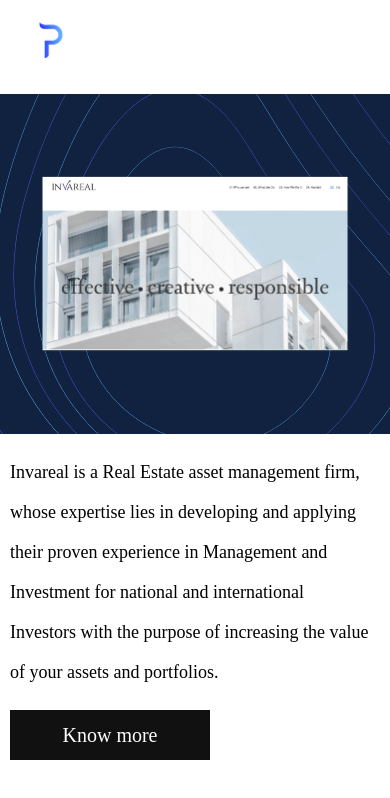
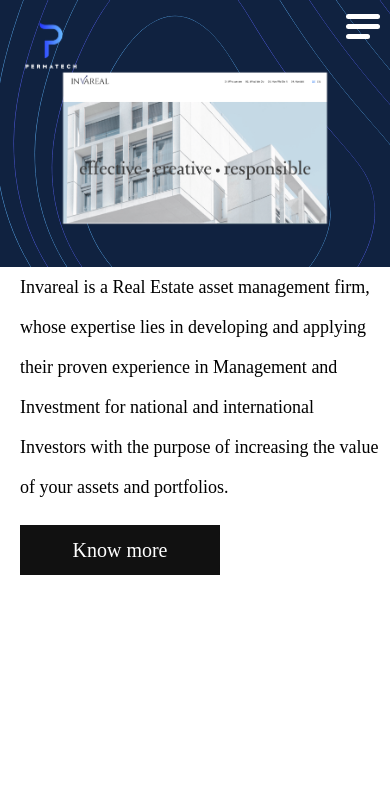
Before and after one commit to shishiraRajK/project_p, a React (Create React App) app: page /project/prj001/ in a window 390 px wide. Shown: the top 798 px of the page. Built offline with nearby package versions, Linux system fonts and the light colour scheme.

Commit message:
padding issues

```diff
--- a/src/views/Project/project_page.js
+++ b/src/views/Project/project_page.js
@@ -58,7 +58,9 @@
                 </a>
               </div>
               <div className="rs">
-                <img src={this.data[id].p_img} />
+                <div className="project_image">
+                  <img src={this.data[id].p_img} />
+                </div>
               </div>
             </div>
           </div>
--- a/src/views/Project/project_page.scss
+++ b/src/views/Project/project_page.scss
@@ -1,3 +1,6 @@
+body {
+  margin-top: 0px;
+}
 .wrap_project {
   overflow-x: hidden;
   display: flex;
@@ -35,8 +38,10 @@
         line-height: 50px;
 
         p {
+          padding-right: 30px;
           font-size: 20px;
           color: #fff;
+          margin-top: 0px;
         }
         // .button {
         //   margin: 0;
@@ -117,10 +122,11 @@
       .rs {
         float: right;
         width: 50%;
-
-        // padding-top: 10px;
-        img {
-          width: 100%;
+        padding-top: 10px;
+        .project_image {
+          img {
+            width: 100%;
+          }
         }
       }
     }
@@ -133,8 +139,11 @@
   // }
   .wrap_project {
     background: none;
-    background-color: white;
+
+    justify-content: stretch;
+    align-items: stretch;
     padding-top: 0px;
+
     .proj_container {
       background-image: none;
       .proj_title {
@@ -146,11 +155,11 @@
       .wrap_item {
         display: flex;
         flex-direction: column-reverse;
-        margin-top: 0px;
+        padding-top: 0px;
         .lf {
           width: 100%;
           background-color: white;
-          padding: 0px 10px 0px 10px;
+          padding: 0px 0px 50px 20px;
           text-align: left;
           p {
             padding-right: 30px;
@@ -170,21 +179,16 @@
           }
         }
         .rs {
-          //width: 100%;
           width: 100%;
-          padding-top: 80px;
-          padding-bottom: 80px;
           background-color: #102240;
           background-image: url(./../../assets/img/Focus.svg);
-          display: flex;
-          align-items: center;
-          justify-content: center;
-
           background-position: center;
           background-size: 200%;
-
-          img {
-            width: 80%;
+          .project_image {
+            padding: 60px 100px 60px 100px;
+            display: flex;
+            align-items: center;
+            justify-content: center;
           }
         }
       }
@@ -194,6 +198,8 @@
 
 @media only screen and (max-width: 700px) {
   .wrap_project {
+    justify-content: flex-start;
+    align-items: flex-start;
     .proj_container {
       .proj_title {
         font-size: 20px;
@@ -203,10 +209,11 @@
       .wrap_item {
         display: flex;
         flex-direction: column-reverse;
+        padding-top: 0px;
         .lf {
           width: 100%;
           background-color: white;
-          padding: 0px 10px 0px 10px;
+          padding: 0px 0px 50px 20px;
           text-align: left;
           p {
             padding-right: 30px;
@@ -220,7 +227,6 @@
             width: 100%;
             height: 100vh;
             display: flex;
-
             justify-content: center;
             align-items: center;
             background: #000;
@@ -228,16 +234,17 @@
         }
         .rs {
           width: 100%;
-          // padding: 20px;
+
           background-color: #102240;
           background-image: url(./../../assets/img/Focus.svg);
-          display: flex;
-          align-items: center;
-          justify-content: center;
+
           background-position: center;
           background-size: 200%;
-          img {
-            width: 80%;
+          .project_image {
+            display: flex;
+            align-items: center;
+            justify-content: center;
+            padding: 60px 60px 40px 60px;
           }
         }
       }
```
